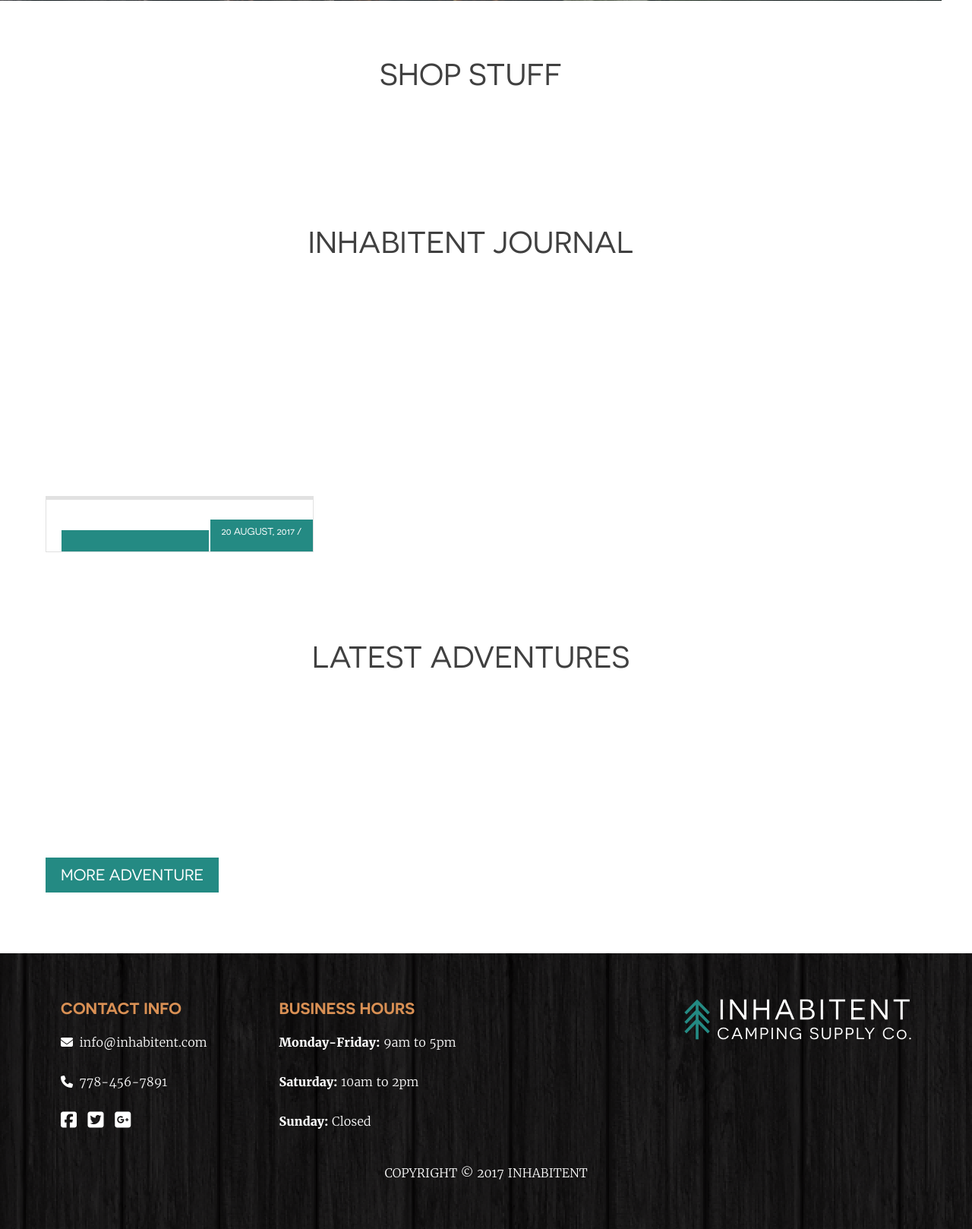
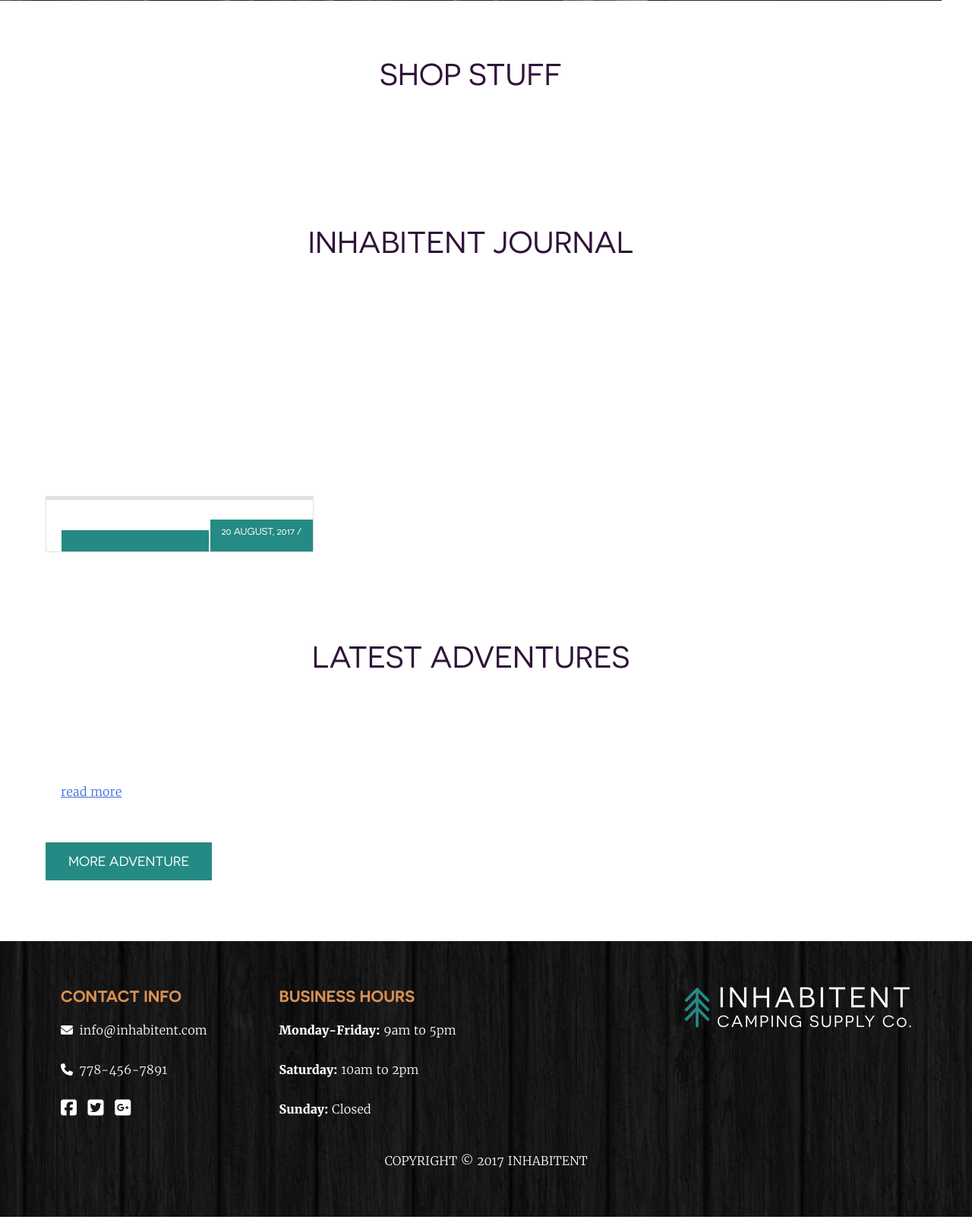
Before and after one commit to bsoetarto7/inhabitent, a WordPress theme: template themes/inhabitent/front-page.php in a window 1280 px wide. Shown: the part 839-2457 px from the top of the page at 76% size. Run offline with PHP 8.4 and a stand-in for WordPress, Linux system fonts and the light colour scheme; the site name, menu and one post (Sample post) are stand-ins, and other content is empty; some libraries are stand-ins or nearby versions.

Commit message:
Refactored css

```diff
--- a/themes/inhabitent/archive-adventure.php
+++ b/themes/inhabitent/archive-adventure.php
@@ -28,7 +28,7 @@ get_header(); ?>
             <?php endif; ?>
             <div class="journal-title">
               <?php the_title( sprintf( '<h2 class="entry-title"><a href="%s" rel="bookmark">', esc_url( get_permalink() ) ), '</a></h2>' ); ?>
-              <a href=<?php echo get_post_permalink() ?> class="entry-button text-uppercase">read more</a>
+              <a href=<?php echo get_post_permalink() ?> class="inha-transparent-white-border-btn text-uppercase">read more</a>
             </div>
           </div>
         </div>
--- a/themes/inhabitent/front-page.php
+++ b/themes/inhabitent/front-page.php
@@ -25,7 +25,7 @@ get_header(); ?>
 						<div class="product-term-name">
 							<img src=<?php echo get_stylesheet_directory_uri() . '/images/' . strtolower($product_type->name) .'.svg' ; ?> alt="<?php echo $product_type->name . ' category icon' ?>">
 							<p><?php echo $product_type->description ?></p>
-							<a class="text-uppercase" href="<?php echo get_term_link($product_type); ?>"><?php echo $product_type->name . ' Stuff' ?></a>
+							<a class="inha-green-btn text-uppercase" href="<?php echo get_term_link($product_type); ?>"><?php echo $product_type->name . ' Stuff' ?></a>
 						</div>
 					</div>
 					<?php endforeach; wp_reset_postdata(); ?>
@@ -52,7 +52,7 @@ get_header(); ?>
 								<div class="entry-title">
 									<?php the_title( sprintf( '<h3><a href="%s" rel="bookmark">', esc_url( get_permalink() ) ), '</a></h3>' ); ?>
 								</div>
-								<a href=<?php echo get_post_permalink() ?> class="entry-button text-uppercase">read entry</a>
+								<a href=<?php echo get_post_permalink() ?> class="inha-transparent-black-border-btn text-uppercase">read entry</a>
 							</header>
 						</div>
 					<?php endforeach; wp_reset_postdata(); ?>
@@ -75,13 +75,13 @@ get_header(); ?>
 									<div class="entry-title">
 										<?php the_title( sprintf( '<h3><a href="%s" rel="bookmark">', esc_url( get_permalink() ) ), '</a></h3>' ); ?>
 									</div>
-									<a href=<?php echo get_post_permalink() ?> class="entry-button text-uppercase">read more</a>
+									<a href=<?php echo get_post_permalink() ?> class="inha-transparent-white-border-btn text-uppercase">read more</a>
 								</div>
 							</div>
 						</div>
 					<?php endforeach; wp_reset_postdata(); ?>
 				</div>
-				<a href=<?php echo home_url().'/adventure' ?> class="adventure-button text-uppercase">more adventure</a>
+				<a href=<?php echo home_url().'/adventure' ?> class="inha-green-btn text-uppercase">more adventure</a>
 			</section>
 		</main><!-- #main -->
 	</div><!-- #primary -->
--- a/themes/inhabitent/sass/_forms.scss
+++ b/themes/inhabitent/sass/_forms.scss
@@ -60,3 +60,8 @@ textarea {
 	padding-left: 3px;
 	width: 100%;
 }
+
+textarea,input{
+	background-color: $color__grey-textarea;
+	resize: none;
+}
--- a/themes/inhabitent/sass/_media.scss
+++ b/themes/inhabitent/sass/_media.scss
@@ -19,6 +19,10 @@ object {
 	max-width: 100%;
 }
 
+iframe{
+	width: 100%;
+	height: 300px;
+}
 /* Captions */
 
 .wp-caption {
--- a/themes/inhabitent/sass/_page-templates.scss
+++ b/themes/inhabitent/sass/_page-templates.scss
@@ -7,9 +7,45 @@ body{
   .site-content{
     overflow: auto;
   }
-  textarea,input{
-    background-color: $color__grey-textarea;
-    resize: none;
+  .inha-green-btn{
+    background-color: $color__green-brand;
+    padding: 10px 15px;
+    display: inline-block;
+    color: $color__white-text;
+    text-decoration: none;
+    &:hover{
+      background-color: darken($color__green-brand,10%);
+    }
+  }
+  .inha-transparent-black-border-btn{
+    color:$color__text-main;
+    text-decoration: none;
+    font-family: $font__header;
+    font-size: 1rem;
+    padding: 5px 20px;
+    font-weight: 400;
+    border: 1px solid black;
+    display: inline-block;
+    &:hover{
+      background-color: $color__green-brand;
+      color: $color__white-text;
+      border: 1px solid $color__green-brand;
+    }
+  }
+  .inha-transparent-white-border-btn{
+    color:$color__white-text;
+    text-decoration: none;
+    font-family: $font__header;
+    font-size: 1rem;
+    padding: 5px 20px;
+    font-weight: 400;
+    border: 1px solid white;
+    display: inline-block;
+    &:hover{
+      background-color: $color__green-brand;
+      color: $color__white-text;
+      border: 1px solid $color__green-brand;
+    }
   }
   input[type=submit]{
     background: $color__green-brand;
@@ -299,6 +328,7 @@ body{
       font-size: 2.5rem;
       font-weight: 300;
       margin-bottom: 60px;
+      color:$color__purple-brand;
     }
   }
   .home-product-terms{
@@ -476,20 +467,10 @@ body{
         height: 262.5px;
       }
     }
-    .adventure-button{
-      color:$color__white-text;
-      text-decoration: none;
+    .inha-green-btn{
       font-family: $font__header;
-      font-size: 1.3rem;
-      padding: 5px 20px;
-      margin-top: 20px;
-      font-weight: 400;
-      display: inline-block;
-      background-color: $color__green-brand;
-      &:hover{
-        background-color: darken($color__green-brand,10%);
-        color: $color__white-text;
-      }
+      font-size: 1.1rem;
+      padding: 10px 30px;
     }
   }
 }
--- a/themes/inhabitent/style.css
+++ b/themes/inhabitent/style.css
@@ -917,9 +925,42 @@ object {
 body .site-content {
   overflow: auto; }
 
-body textarea, body input {
-  background-color: #f4f4f4;
-  resize: none; }
+body .inha-green-btn {
+  background-color: #248A83;
+  padding: 10px 15px;
+  display: inline-block;
+  color: #fff;
+  text-decoration: none; }
+  body .inha-green-btn:hover {
+    background-color: #19625d; }
+
+body .inha-transparent-black-border-btn {
+  color: #404040;
+  text-decoration: none;
+  font-family: "Novecento Sans", serif;
+  font-size: 1rem;
+  padding: 5px 20px;
+  font-weight: 400;
+  border: 1px solid black;
+  display: inline-block; }
+  body .inha-transparent-black-border-btn:hover {
+    background-color: #248A83;
+    color: #fff;
+    border: 1px solid #248A83; }
+
+body .inha-transparent-white-border-btn {
+  color: #fff;
+  text-decoration: none;
+  font-family: "Novecento Sans", serif;
+  font-size: 1rem;
+  padding: 5px 20px;
+  font-weight: 400;
+  border: 1px solid white;
+  display: inline-block; }
+  body .inha-transparent-white-border-btn:hover {
+    background-color: #248A83;
+    color: #fff;
+    border: 1px solid #248A83; }
 
 body input[type=submit] {
   background: #248A83;
@@ -1165,7 +1193,8 @@ body:not(.home):not(.page-template-about):not(.single-product):not(.single-adven
   .home .home-product-terms h2, .home .home-journal-post h2, .home .home-adventure-post h2 {
     font-size: 2.5rem;
     font-weight: 300;
-    margin-bottom: 60px; }
+    margin-bottom: 60px;
+    color: #2f1339; }
 
 .home .home-product-terms .product-term-name {
   text-align: center;
@@ -1251,25 +1257,12 @@ body:not(.home):not(.page-template-about):not(.single-product):not(.single-adven
 
 .home .home-adventure-post .adventure-thumbnail {
   position: relative; }
-  .home .home-adventure-post .adventure-thumbnail a {
+  .home .home-adventure-post .adventure-thumbnail .entry-title a {
     color: #fff;
     text-decoration: none;
     font-family: "Novecento Sans", serif; }
-    .home .home-adventure-post .adventure-thumbnail a:hover {
+    .home .home-adventure-post .adventure-thumbnail .entry-title a:hover {
       color: #d99054; }
-  .home .home-adventure-post .adventure-thumbnail .entry-button {
-    color: #fff;
-    text-decoration: none;
-    font-family: "Novecento Sans", serif;
-    font-size: 1rem;
-    padding: 5px 20px;
-    font-weight: 400;
-    border: 1px solid white;
-    display: inline-block; }
-    .home .home-adventure-post .adventure-thumbnail .entry-button:hover {
-      background-color: #248A83;
-      color: #fff;
-      border: 1px solid #248A83; }
 
 .home .home-adventure-post .journal-header {
   position: absolute;
@@ -1318,19 +1311,10 @@ body:not(.home):not(.page-template-about):not(.single-product):not(.single-adven
     object-fit: cover;
     height: 262.5px; }
 
-.home .home-adventure-post .adventure-button {
-  color: #fff;
-  text-decoration: none;
+.home .home-adventure-post .inha-green-btn {
   font-family: "Novecento Sans", serif;
-  font-size: 1.3rem;
-  padding: 5px 20px;
-  margin-top: 20px;
-  font-weight: 400;
-  display: inline-block;
-  background-color: #248A83; }
-  .home .home-adventure-post .adventure-button:hover {
-    background-color: #19625d;
-    color: #fff; }
+  font-size: 1.1rem;
+  padding: 10px 30px; }
 
 /* ---------- About Section ----------*/
 .page-template-about .custom-hero {
```
Also changed, not shown: other parts of themes/inhabitent/sass/_page-templates.scss (+14 -59 lines), other parts of themes/inhabitent/style.css (+16 -43 lines), themes/inhabitent/build/css/style.min.css, 1 other file. Lines whose indentation alone changed are shown as unchanged.
